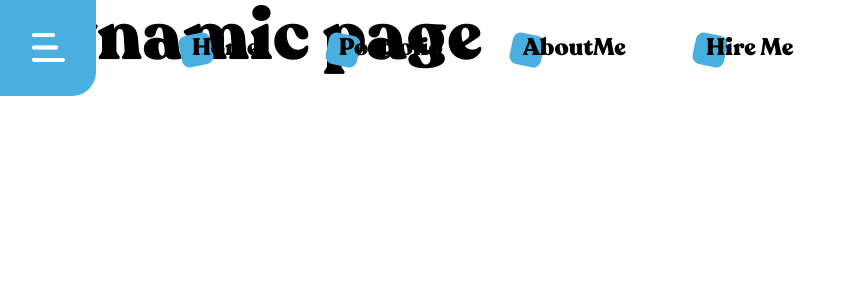
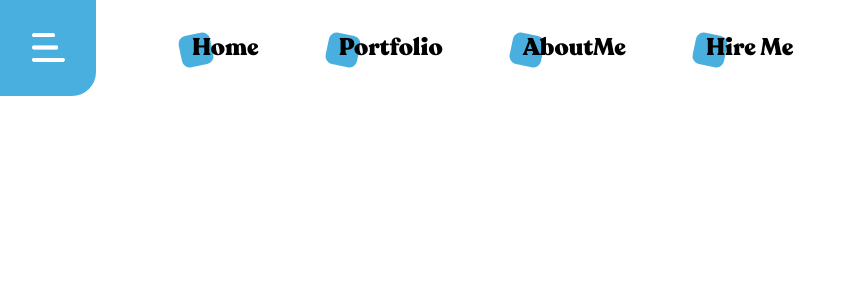
Before and after one commit to PiotrPiwonski/Next-Portfolio, a Next.js app: page /portfoliodetail/1 in a window 1280 px wide. Shown: the top 300 px of the page, without its empty margins (0-857 px from the left). Built offline with nearby package versions, Linux system fonts and the light colour scheme.

Commit message:
add id in props on the new page

```diff
--- /dev/null
+++ b/src/app/page/portfolio-detail-design/index.js
@@ -0,0 +1,7 @@
+import React from 'react'
+
+export default function index() {
+  return (
+    <div>index</div>
+  )
+}
--- a/src/app/portfoliodetail/[id]/page.js
+++ b/src/app/portfoliodetail/[id]/page.js
@@ -1,11 +1,19 @@
-import React from 'react'
+'use client';
+import React from "react";
+import PortfolioDetailDesign from "../../page/portfolio-detail-design";
+import { DataArray } from "@/app/data";
 
-export default function page() {
-  return (
-    <div>
-        <h1 className='text-7xl'>
-            Dynamic page
-        </h1>
-    </div>
-  )
+const Portfolio = (props) => {
+    console.log('the id is: ', props.params.id);
+    return (
+        <React.Fragment>
+            <PortfolioDetailDesign
+            data={DataArray[props.params.id]}
+            id={props.params.id}
+            DataArray={DataArray}
+            />
+        </React.Fragment>
+    )
 }
+
+export default Portfolio;
```
